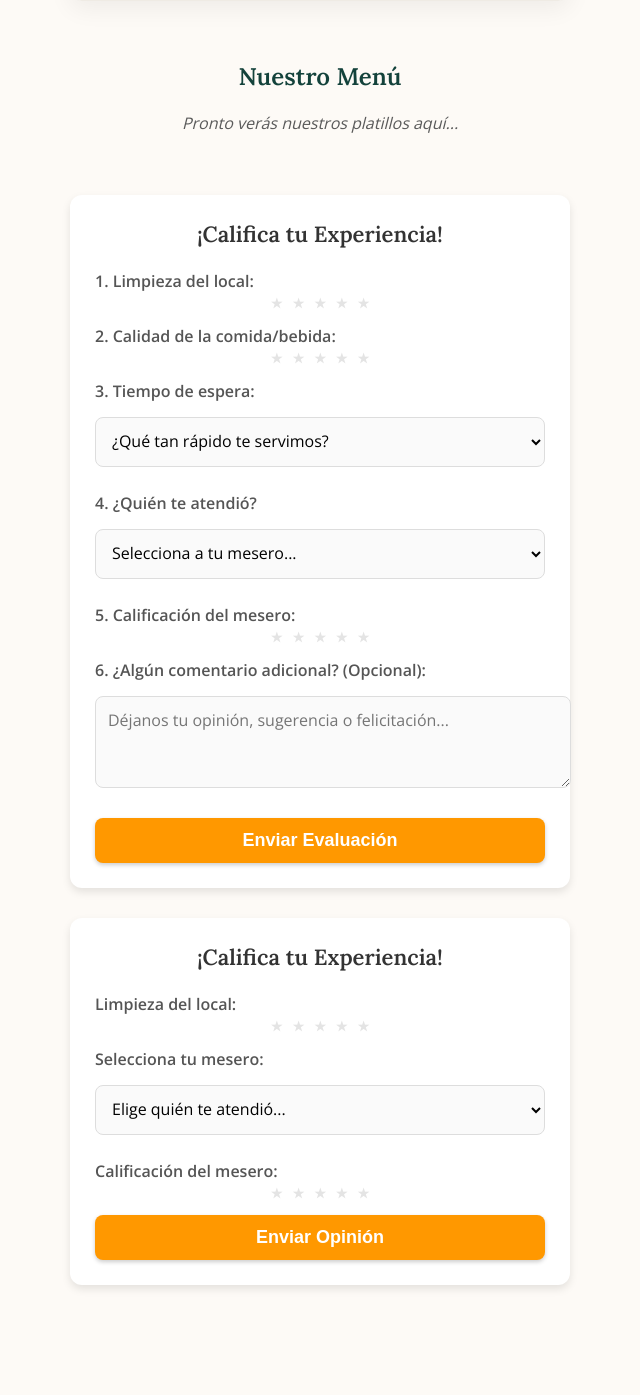
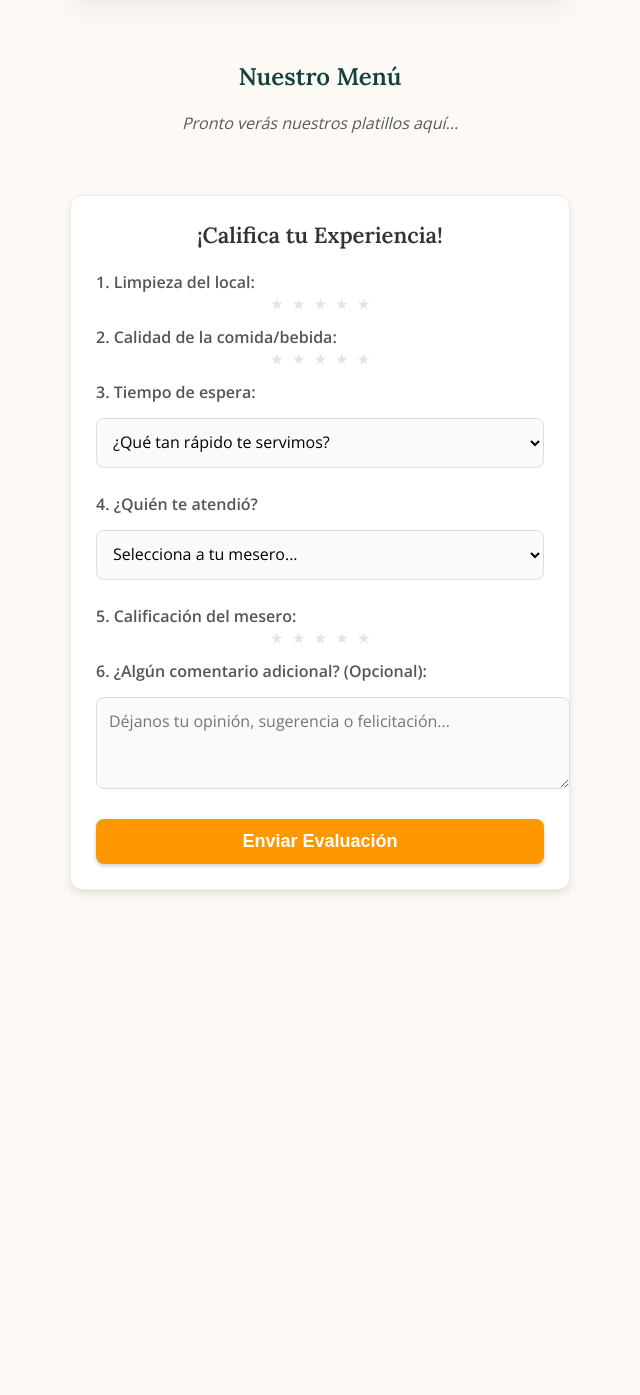
Before and after one commit to brayanjim2008/quiosco-morisco, a Flask app: page / in a window 1280 px wide. Shown: the part 1053-2448 px from the top of the page, without its empty margins (320-960 px from the left). After the commit the page ends 1947 px from the top, so only its background shows below. Run offline with Flask 3, Linux system fonts and the light colour scheme; some libraries are stand-ins or nearby versions.

Commit message:
ACTUALIZAR

```diff
--- a/templates/index.html
+++ b/templates/index.html
@@ -65,6 +65,17 @@
         .info-platillo { flex-grow: 1; }
         .nombre-platillo { font-family: 'Lora', serif; font-size: 1.15em; color: var(--verde-quiosco); font-weight: 600; display: block; }
         .precio { font-weight: bold; color: var(--cobre); font-size: 1.25em; font-family: 'Lora', serif; }
+
+        /* SECCIÓN DE CALIFICACIÓN POR ESTRELLAS AMPLIADA */
+        .eval-container { background: #fff; padding: 25px; margin: 30px auto; border-radius: 12px; box-shadow: 0 4px 8px rgba(0,0,0,0.1); text-align: center; border: 1px solid #efebe4; }
+        .eval-container h3 { margin-top: 0; color: #333; font-size: 22px; }
+        .star-rating { direction: rtl; display: flex; justify-content: center; font-size: 2.5rem; line-height: 1; }
+        .star-rating input { display: none; }
+        .star-rating label { color: #e4e4e4; cursor: pointer; padding: 0 5px; transition: color 0.2s; }
+        .star-rating input:checked ~ label, .star-rating label:hover, .star-rating label:hover ~ label { color: #ffc107; }
+        .eval-select, .eval-textarea { width: 100%; padding: 12px; margin: 10px 0; border-radius: 8px; border: 1px solid #ddd; font-size: 16px; background: #fafafa; font-family: inherit; }
+        .btn-eval { background: #ff9800; color: white; border: none; padding: 12px; width: 100%; font-size: 18px; font-weight: bold; border-radius: 8px; cursor: pointer; margin-top: 15px; box-shadow: 0 2px 4px rgba(0,0,0,0.2); }
+        .eval-label { margin-bottom: 5px; font-weight: bold; color: #555; text-align: left; display: block; margin-top: 15px; }
     </style>
 </head>
 <body>
@@ -244,102 +308,4 @@
     });
 </script>
 </body>
-<!-- SECCIÓN DE CALIFICACIÓN POR ESTRELLAS AMPLIADA -->
-<style>
-    .eval-container { background: #fff; padding: 25px; margin: 30px auto; border-radius: 12px; max-width: 450px; box-shadow: 0 4px 8px rgba(0,0,0,0.1); text-align: center; }
-    .eval-container h3 { margin-top: 0; color: #333; font-size: 22px; }
-    .star-rating { direction: rtl; display: flex; justify-content: center; font-size: 2.5rem; line-height: 1; }
-    .star-rating input { display: none; }
-    .star-rating label { color: #e4e4e4; cursor: pointer; padding: 0 5px; transition: color 0.2s; }
-    .star-rating input:checked ~ label, .star-rating label:hover, .star-rating label:hover ~ label { color: #ffc107; }
-    .eval-select, .eval-textarea { width: 100%; padding: 12px; margin: 10px 0; border-radius: 8px; border: 1px solid #ddd; font-size: 16px; background: #fafafa; font-family: inherit; }
-    .btn-eval { background: #ff9800; color: white; border: none; padding: 12px; width: 100%; font-size: 18px; font-weight: bold; border-radius: 8px; cursor: pointer; margin-top: 15px; box-shadow: 0 2px 4px rgba(0,0,0,0.2); }
-    .eval-label { margin-bottom: 5px; font-weight: bold; color: #555; text-align: left; display: block; margin-top: 15px; }
-</style>
-
-<div class="eval-container">
-    <h3>¡Califica tu Experiencia!</h3>
-    <form action="{{ url_for('enviar_evaluacion') }}" method="POST">
-
-        <span class="eval-label">1. Limpieza del local:</span>
-        <div class="star-rating">
-            <input type="radio" id="l5" name="limpieza" value="5" required><label for="l5">★</label>
-            <input type="radio" id="l4" name="limpieza" value="4"><label for="l4">★</label>
-            <input type="radio" id="l3" name="limpieza" value="3"><label for="l3">★</label>
-            <input type="radio" id="l2" name="limpieza" value="2"><label for="l2">★</label>
-            <input type="radio" id="l1" name="limpieza" value="1"><label for="l1">★</label>
-        </div>
-
-        <span class="eval-label">2. Calidad de la comida/bebida:</span>
-        <div class="star-rating">
-            <input type="radio" id="c5" name="calidad_comida" value="5" required><label for="c5">★</label>
-            <input type="radio" id="c4" name="calidad_comida" value="4"><label for="c4">★</label>
-            <input type="radio" id="c3" name="calidad_comida" value="3"><label for="c3">★</label>
-            <input type="radio" id="c2" name="calidad_comida" value="2"><label for="c2">★</label>
-            <input type="radio" id="c1" name="calidad_comida" value="1"><label for="c1">★</label>
-        </div>
-
-        <span class="eval-label">3. Tiempo de espera:</span>
-        <select name="tiempo_espera" class="eval-select" required>
-            <option value="" disabled selected>¿Qué tan rápido te servimos?</option>
-            <option value="Muy rápido">Muy rápido ⚡</option>
-            <option value="Adecuado">Adecuado 👍</option>
-            <option value="Lento">Lento 🐢</option>
-        </select>
-
-        <span class="eval-label">4. ¿Quién te atendió?</span>
-        <select name="mesero_nombre" class="eval-select" required>
-            <option value="" disabled selected>Selecciona a tu mesero...</option>
-            <option value="Paola">Paola</option>
-            <option value="Daniel">Daniel</option>
-        </select>
-
-        <span class="eval-label">5. Calificación del mesero:</span>
-        <div class="star-rating">
-            <input type="radio" id="m5" name="mesero_calificacion" value="5" required><label for="m5">★</label>
-            <input type="radio" id="m4" name="mesero_calificacion" value="4"><label for="m4">★</label>
-            <input type="radio" id="m3" name="mesero_calificacion" value="3"><label for="m3">★</label>
-            <input type="radio" id="m2" name="mesero_calificacion" value="2"><label for="m2">★</label>
-            <input type="radio" id="m1" name="mesero_calificacion" value="1"><label for="m1">★</label>
-        </div>
-
-        <span class="eval-label">6. ¿Algún comentario adicional? (Opcional):</span>
-        <textarea name="comentarios" class="eval-textarea" rows="3" placeholder="Déjanos tu opinión, sugerencia o felicitación..."></textarea>
-
-        <button type="submit" class="btn-eval">Enviar Evaluación</button>
-    </form>
-</div>
-
-<div class="eval-container">
-    <h3>¡Califica tu Experiencia!</h3>
-    <form action="{{ url_for('enviar_evaluacion') }}" method="POST">
-
-        <span class="eval-label">Limpieza del local:</span>
-        <div class="star-rating">
-            <input type="radio" id="l5" name="limpieza" value="5" required><label for="l5">★</label>
-            <input type="radio" id="l4" name="limpieza" value="4"><label for="l4">★</label>
-            <input type="radio" id="l3" name="limpieza" value="3"><label for="l3">★</label>
-            <input type="radio" id="l2" name="limpieza" value="2"><label for="l2">★</label>
-            <input type="radio" id="l1" name="limpieza" value="1"><label for="l1">★</label>
-        </div>
-
-        <span class="eval-label">Selecciona tu mesero:</span>
-        <select name="mesero_nombre" class="eval-select" required>
-            <option value="" disabled selected>Elige quién te atendió...</option>
-            <option value="Paola">Paola</option>
-            <option value="Daniel">Daniel</option>
-        </select>
-
-        <span class="eval-label">Calificación del mesero:</span>
-        <div class="star-rating">
-            <input type="radio" id="m5" name="mesero_calificacion" value="5" required><label for="m5">★</label>
-            <input type="radio" id="m4" name="mesero_calificacion" value="4"><label for="m4">★</label>
-            <input type="radio" id="m3" name="mesero_calificacion" value="3"><label for="m3">★</label>
-            <input type="radio" id="m2" name="mesero_calificacion" value="2"><label for="m2">★</label>
-            <input type="radio" id="m1" name="mesero_calificacion" value="1"><label for="m1">★</label>
-        </div>
-
-        <button type="submit" class="btn-eval">Enviar Opinión</button>
-    </form>
-</div>
 </html>
```
Also changed, not shown: other parts of templates/index.html (+57 -4 lines).
